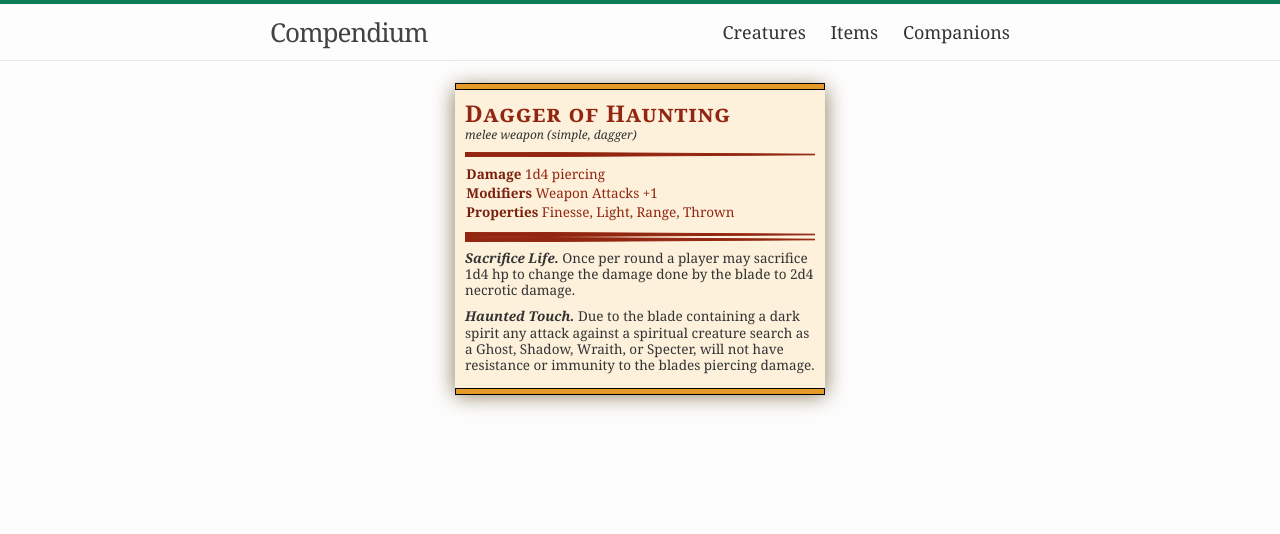
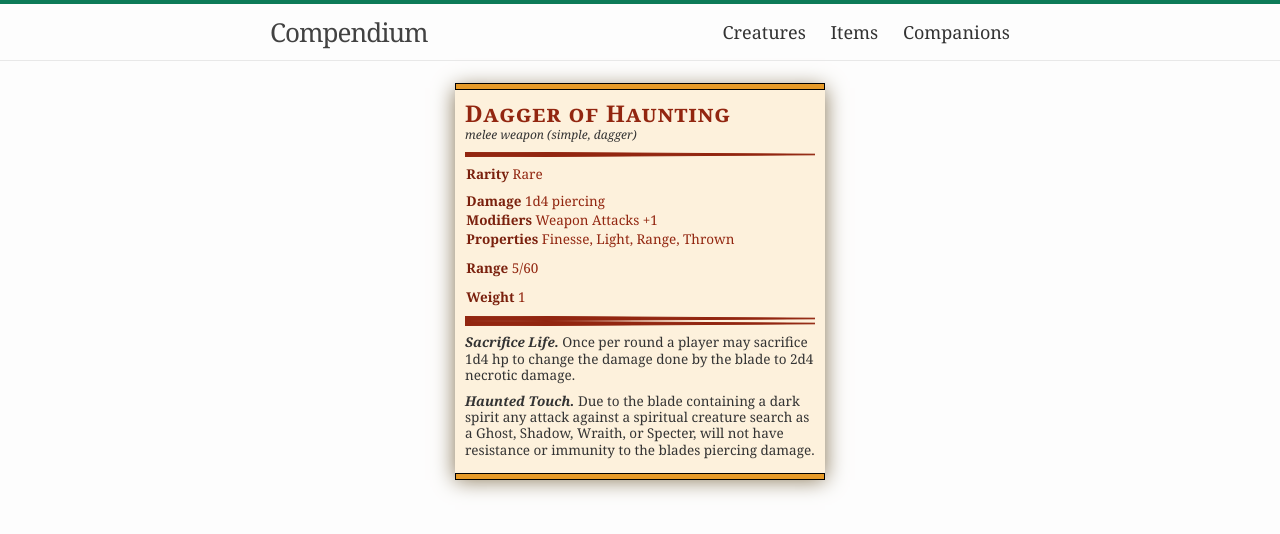
Before and after one commit to okaycasual/ck, a Jekyll site: the page built from _items/dagger-of-haunting.md, in a window 1280 px wide. Shown: the top 534 px of the page. Built offline with Jekyll 4.4.1, drawn with Linux system fonts in a browser that asks for light colours.

Commit message:
add more item properties

```diff
--- a/_layouts/item.html
+++ b/_layouts/item.html
@@ -13,6 +13,10 @@ layout: default
 	<polyline points="0,0 400,2.5 0,5"></polyline>
       </svg>
       <div class="top-stats">
+		<div class="property-line first">
+		<h4>Rarity</h4>
+		<p>{{ page.item_rarity }}</p>
+		</div> <!-- property line -->
 	<div class="property-line first">
 	  <h4>Damage</h4>
 	  <p>{{ page.damage }}</p>
@@ -25,6 +29,14 @@ layout: default
 	  <h4>Properties</h4>
 	  <p>{{ page.properties }}</p>
 	</div> <!-- property line -->
+	<div class="property-line last">
+	<h4>Range</h4>
+	<p>{{ page.range }}</p>
+	</div> <!-- property line -->
+	  <div class="property-line last">
+		<h4>Weight</h4>
+		<p>{{ page.weight }}</p>
+	  </div> <!-- property line -->
 	<svg height="5" width="100%" class="tapered-rule">
 	  <polyline points="0,0 400,2.5 0,5"></polyline>
 	</svg>
```
